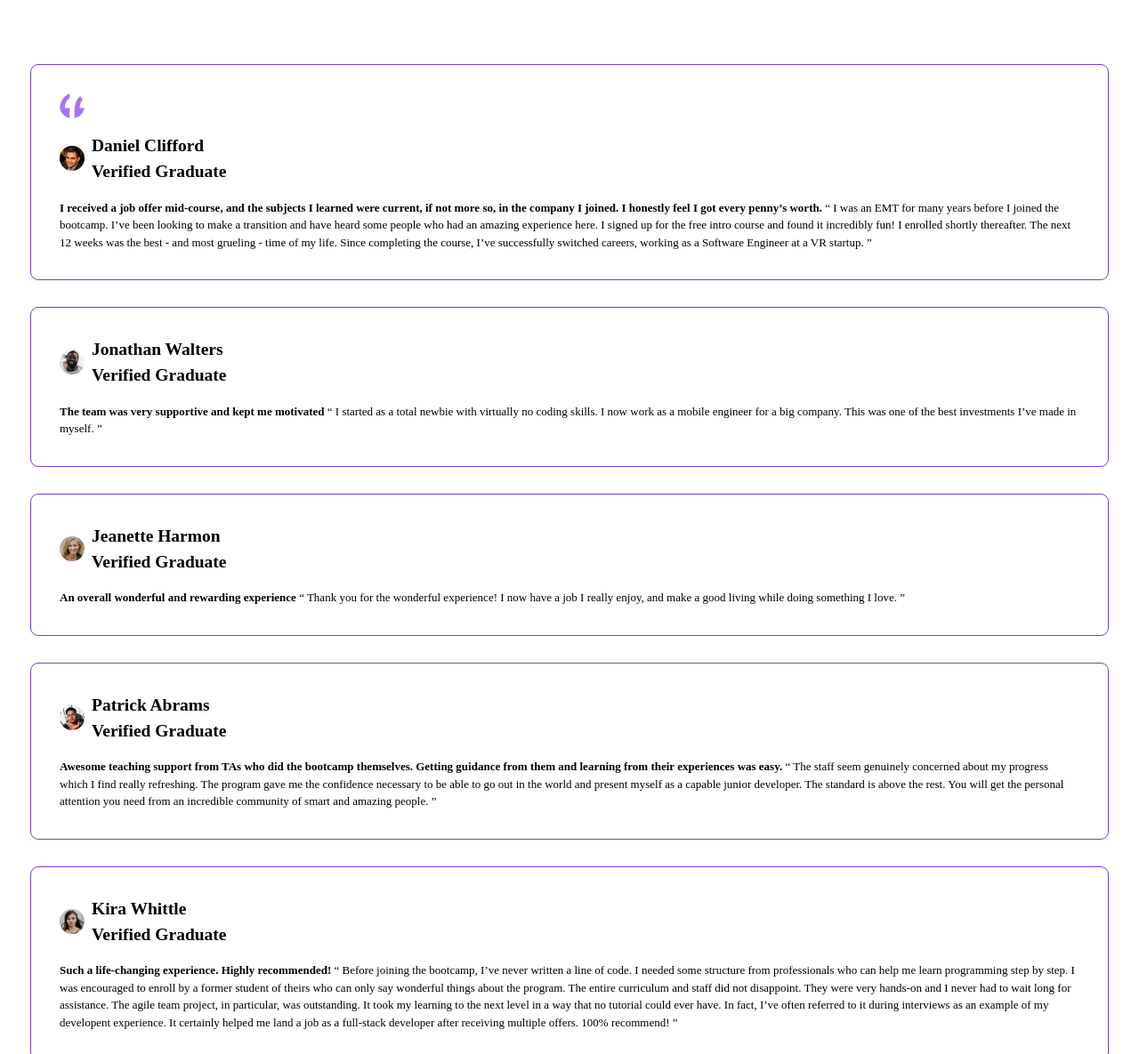
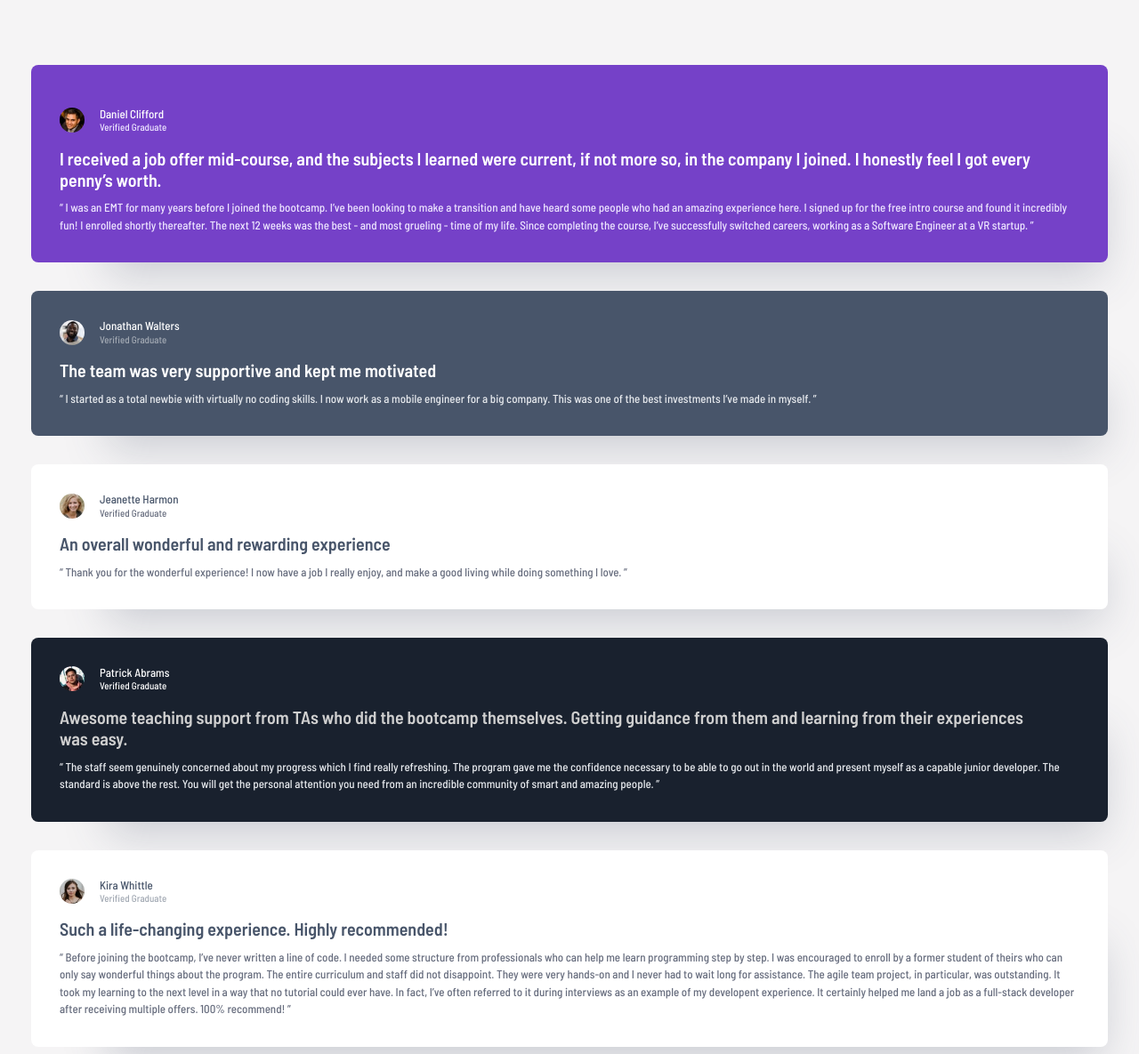
Before and after one commit to ZeroTekniq/testimonials-grid-section, a plain HTML site: page index.html in a window 1280 px wide. Shown: the top 1185 px of the page at 89% size. Drawn offline with Linux system fonts and the light colour scheme.

Commit message:
Layout and styles completed for mobile

```diff
--- a/index.html
+++ b/index.html
@@ -22,38 +22,39 @@
 
       <section class="card card-1">
         <picture>
-          <img src="./assets/images/bg-pattern-quotation.svg" alt="">
+          <img class="accent-img" src="./assets/images/bg-pattern-quotation.svg" alt="">
         </picture>
         <div class="flex-group">
           <img src="./assets/images/image-daniel.jpg" alt="Profile picture of Daniel Clifford">
-          <h2 class="name">Daniel Clifford <br>
-            <span class="status">Verified Graduate</span>
+          <h2 class="name card-1__name">Daniel Clifford <br>
+            <span class="status card-1__status">Verified Graduate</span>
           </h2>
         </div>
-        <p>
-          <strong class="highlighted-quote">
+        <p class="paragraph">
+          <span class="highlighted-quote">
             I received a job offer mid-course, and the subjects I learned were current, if not more so,
             in the company I joined. I honestly feel I got every penny’s worth.
-          </strong>
-          “ I was an EMT for many years before I joined the bootcamp. I’ve been looking to make a
-          transition and have heard some people who had an amazing experience here. I signed up
-          for the free intro course and found it incredibly fun! I enrolled shortly thereafter.
-          The next 12 weeks was the best - and most grueling - time of my life. Since completing
-          the course, I’ve successfully switched careers, working as a Software Engineer at a VR startup. ”
+          </span>
+            “ I was an EMT for many years before I joined the bootcamp. I’ve been looking to make a
+            transition and have heard some people who had an amazing experience here. I signed up
+            for the free intro course and found it incredibly fun! I enrolled shortly thereafter.
+            The next 12 weeks was the best - and most grueling - time of my life. Since completing
+            the course, I’ve successfully switched careers, working as a Software Engineer at a VR startup. ”
+
         </p>
       </section>
 
       <section class="card card-2">
         <div class="flex-group">
           <img src="./assets/images/image-jonathan.jpg" alt="Profile picture of Jonathan Walters">
-          <h2 class="name">Jonathan Walters<br>
-            <span class="status">Verified Graduate</span>
+          <h2 class="name card-2__name">Jonathan Walters<br>
+            <span class="status card-2__status">Verified Graduate</span>
           </h2>
         </div>
-        <p>
-          <strong class="highlighted-quote">
+        <p  class="paragraph">
+          <span/span class="highlighted-quote">
             The team was very supportive and kept me motivated
-          </strong>
+          </span>
           “ I started as a total newbie with virtually no coding skills. I now work as a mobile engineer
           for a big company. This was one of the best investments I’ve made in myself. ”
         </p>
@@ -62,14 +63,14 @@
       <section class="card card-3">
         <div class="flex-group">
           <img src="./assets/images/image-jeanette.jpg" alt="Profile picture of Jeanette Harmon">
-          <h2 class="name">Jeanette Harmon<br>
-            <span class="status">Verified Graduate</span>
+          <h2 class="name card-3__name">Jeanette Harmon<br>
+            <span class="status card-3__status">Verified Graduate</span>
           </h2>
         </div>
-        <p>
-          <strong class="highlighted-quote">
+        <p class="paragraph">
+          <span/span class="highlighted-quote">
             An overall wonderful and rewarding experience
-          </strong>
+          </span>
           “ Thank you for the wonderful experience! I now have a job I really enjoy, and make a good living
           while doing something I love. ”
         </p>
@@ -78,14 +79,14 @@
       <section class="card card-4">
         <div class="flex-group">
           <img src="./assets/images/image-patrick.jpg" alt="Profile picture of Patrick Abrams">
-          <h2 class="name">Patrick Abrams<br>
-            <span class="status">Verified Graduate</span>
+          <h2 class="name card-4__name">Patrick Abrams<br>
+            <span class="status card-4__status">Verified Graduate</span>
           </h2>
         </div>
-        <p>
-          <strong class="highlighted-quote">Awesome teaching support from TAs who did the bootcamp themselves. Getting guidance from them and
+        <p class="paragraph">
+          <span/span class="highlighted-quote">Awesome teaching support from TAs who did the bootcamp themselves. Getting guidance from them and
             learning from their experiences was easy.
-          </strong>
+          </span>
           “ The staff seem genuinely concerned about my progress which I find really refreshing. The program
           gave me the confidence necessary to be able to go out in the world and present myself as a capable
           junior developer. The standard is above the rest. You will get the personal attention you need from
@@ -96,14 +97,14 @@
       <section class="card card-5">
         <div class="flex-group">
           <img src="./assets/images/image-kira.jpg" width="1.75rem" height="1.75rem" alt="Profile picture of Kira Whittle">
-          <h2 class="name">Kira Whittle<br>
-            <span class="status">Verified Graduate</span>
+          <h2 class="name card-5__name">Kira Whittle<br>
+            <span class="status card-5__status">Verified Graduate</span>
           </h2>
         </div>
-        <p>
-          <strong class="highlighted-quote">
+        <p class="paragraph">
+          <span/span class="highlighted-quote">
             Such a life-changing experience. Highly recommended!
-          </strong>
+          </span>
           “ Before joining the bootcamp, I’ve never written a line of code. I needed some structure from
           professionals who can help me learn programming step by step. I was encouraged to enroll by a former
           student of theirs who can only say wonderful things about the program. The entire curriculum and staff
--- /dev/null
+++ b/styles/globals/_card-styles.scss
@@ -0,0 +1,112 @@
+@use '_colors' as c;
+@use '../util/fonts' as f;
+
+body {
+    background-color: c.$Cultured;
+    font-family: 'Barlow Semi Condensed', sans-serif;
+    font-size: f.$base-size;
+}
+
+.card {
+    // width: 19.0625rem;
+    box-shadow: 40px 60px 50px -47px rgba(72, 85, 106, 0.25);
+}
+
+.name {
+    font-weight: 500;
+    line-height: 110%;
+    font-size: f.$base-size;
+}
+.status {
+    font-weight: 500;
+    line-height: 110%;
+    font-size: f.$small-size;
+}
+.highlighted-quote {
+    font-weight: 600;
+    font-size: f.$medium-size;
+    line-height: 120%;
+}
+
+.card-1 {
+    background-color: c.$Purple-500;
+
+    &__name {
+        color: c.$White;
+    }
+    &__status {
+        color: c.$Purple-50;
+    }
+    .highlighted-quote {
+        color: c.$White;
+    }
+    .paragraph {
+        color: c.$Purple-50;
+    }
+    @media (min-width: 10rem) {
+        .accent-img {
+            display: none;
+        }
+    }
+}
+.card-2 {
+    background-color: c.$Grey-500;
+    &__name {
+        color: c.$White;
+    }
+    &__status {
+        color: c.$Grey-300;
+    }
+    .highlighted-quote {
+        color: c.$White;
+    }
+    .paragraph {
+        color: c.$Grey-100;
+    }
+}
+.card-3 {
+    background-color: c.$White;
+    &__name {
+        color: c.$Grey-500;
+    }
+    &__status {
+        color: c.$Grey-400;
+    }
+    .highlighted-quote {
+        color: c.$Grey-500;
+    }
+    .paragraph {
+        color: c.$Grey-400;
+    }
+
+}
+.card-4 {
+    background-color: c.$Dark-blue;
+    &__name {
+        color: c.$White;
+    }
+    &__status {
+        color: c.$White;
+    }
+    .highlighted-quote {
+        color: c.$Grey-200;
+    }
+    .paragraph {
+        color: c.$Grey-100;
+    }
+}
+.card-5 {
+    background-color: c.$White;
+    &__name {
+        color: c.$Grey-500;
+    }
+    &__status {
+        color: c.$Grey-300;
+    }
+    .highlighted-quote {
+        color: c.$Grey-500;
+    }
+    .paragraph {
+        color: c.$Grey-400;
+    }
+}
--- a/styles/globals/_colors.scss
+++ b/styles/globals/_colors.scss
@@ -4,9 +4,11 @@ $Purple-300: hsl(264, 82%, 80%);
 $Purple-500: hsl(263, 55%, 52%);
 
 // Neutral
+$Cultured: hsl(300, 5%, 96%);
 $White: hsl(0, 0%, 100%);
 $Grey-100: hsl(214, 17%, 92%);
 $Grey-200: hsl(0, 0%, 81%);
+$Grey-300: hsl(215, 10%, 67%);
 $Grey-400: hsl(224, 10%, 45%);
 $Grey-500: hsl(217, 19%, 35%);
 $Dark-blue: hsl(219, 29%, 14%);
--- a/styles/globals/_css-reset.scss
+++ b/styles/globals/_css-reset.scss
@@ -21,7 +21,7 @@ body {
   line-height: 1.5;
   /* 5. Improve text rendering */
   -webkit-font-smoothing: antialiased;
-  font-size: 0.8125rem;
+
 }
 
 /* 6. Improve media defaults */
--- a/styles/globals/_index.scss
+++ b/styles/globals/_index.scss
@@ -1,2 +1,3 @@
 @forward '_css-reset';
 @forward '_colors';
+@forward '_card-styles';
--- a/styles/layouts/_card-layout.scss
+++ b/styles/layouts/_card-layout.scss
@@ -10,14 +10,12 @@
     flex-direction: column;
     gap: 1rem;
     border-radius: 0.5rem;
-    outline: 1px solid hsl(263, 55%, 52%);
 }
 
 .flex-group {
     display: grid;
     grid-template-columns: auto 1fr;
-    gap: 0.5rem;
-
+    gap: 1.06rem;
 }
 
 img {
@@ -25,4 +23,11 @@ img {
     width: 1.75rem;
     height: 1.75rem;
     align-self: center;
+;
 }
+
+.paragraph {
+    display: flex;
+    flex-direction: column;
+    gap: .675rem;
+}
--- a/styles/util/_fonts.scss
+++ b/styles/util/_fonts.scss
@@ -17,3 +17,7 @@
 }
 
 $barlow-semi-condensed: 'Barlow Semi Condensed', sans-serif;
+
+$base-size: 0.8125rem;
+$small-size: 0.6875rem;
+$medium-size: 1.25rem;
```
Also changed, not shown: dist/style.css, 1 other file.
